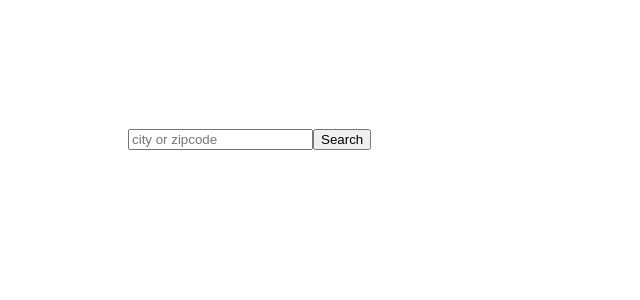
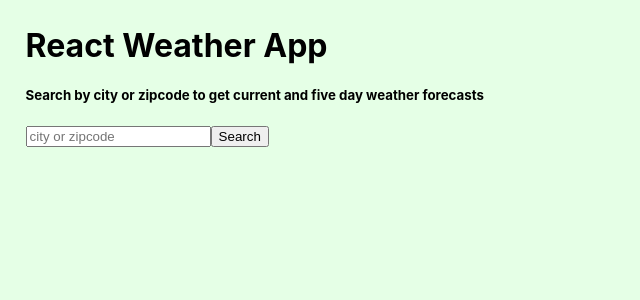
Before and after one commit to madeline-stevens/react-weather-app, a React app in the folder client/: page / in a window 1280 px wide. Shown: the top 300 px of the page, without its empty margins (0-640 px from the left). Built offline with nearby package versions, Linux system fonts and the light colour scheme; no server answers.

Commit message:
added very minor styling

```diff
--- a/client/src/App.js
+++ b/client/src/App.js
@@ -1,5 +1,6 @@
 import React, { Component } from "react";
 
+import Title from "./components/Title";
 import Form from "./components/Form";
 import Weather from "./components/Weather";
 import Forecast from "./components/Forecast";
@@ -65,6 +66,7 @@ class App extends Component {
   render() {
     return (
       <div className="App">
+        <Title />
         <Form weatherAPIcall={this.weatherAPIcall} />
         <Weather
           temperature={this.state.temperature}
--- /dev/null
+++ b/client/src/components/Title.js
@@ -0,0 +1,18 @@
+import React, { Component } from "react";
+
+class Title extends Component {
+  render() {
+    return (
+      <div>
+        <h1>React Weather App</h1>
+        <h5>
+          {" "}
+          Search by city or zipcode to get current and five day weather
+          forecasts
+        </h5>
+      </div>
+    );
+  }
+}
+
+export default Title;
--- a/client/src/index.css
+++ b/client/src/index.css
@@ -1,11 +1,12 @@
 body {
-  margin: 5%;
-  padding: 5%;
+  margin: 2%;
+  padding: 0%;
   font-family: -apple-system, BlinkMacSystemFont, "Segoe UI", "Roboto", "Oxygen",
     "Ubuntu", "Cantarell", "Fira Sans", "Droid Sans", "Helvetica Neue",
     sans-serif;
   -webkit-font-smoothing: antialiased;
   -moz-osx-font-smoothing: grayscale;
+  background: #e5ffe6;
 }
 
 code {
```
